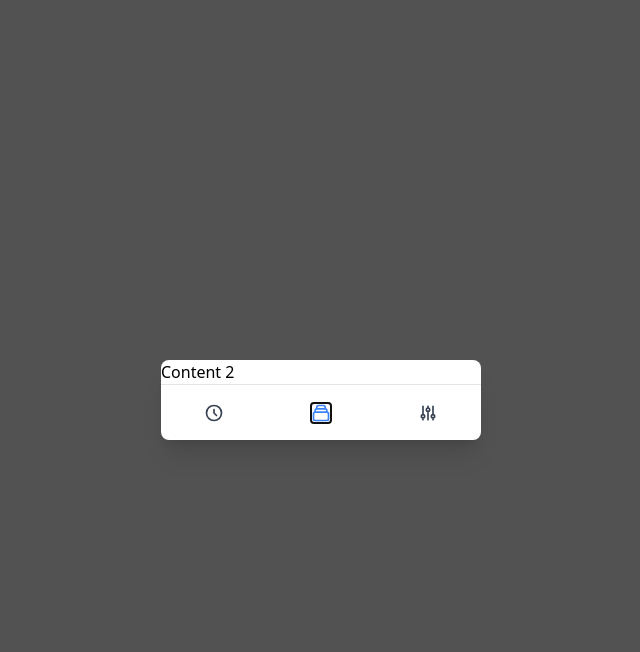
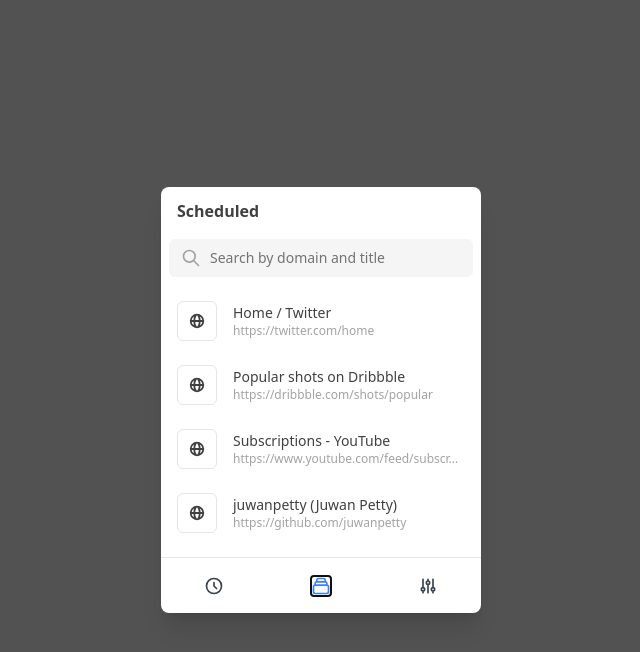
Before and after one commit to juwanpetty/project-hypnos, a Next.js app: page / in a window 1280 px wide. Both pictures are taken after a click on the tab 639 px from the left and 541 px from the top of the page. Shown: the top 652 px of the page, without its empty margins (319-959 px from the left). Built offline with nearby package versions, Linux system fonts and the light colour scheme.

Commit message:
Add the Collections page

```diff
--- a/pages/index.js
+++ b/pages/index.js
@@ -1,4 +1,5 @@
 import Actions from 'views/Actions/Actions';
+import Collections from 'views/Collections/Collections';
 
 import { Tab } from '@headlessui/react';
 import {
@@ -14,7 +15,9 @@
         <Tab.Panel>
           <Actions />
         </Tab.Panel>
-        <Tab.Panel>Content 2</Tab.Panel>
+        <Tab.Panel>
+          <Collections />
+        </Tab.Panel>
         <Tab.Panel>Content 3</Tab.Panel>
       </Tab.Panels>
 
--- /dev/null
+++ b/views/Collections/Collections.js
@@ -0,0 +1,49 @@
+import CollectionItem from './components/CollectionItem';
+
+import { SearchIcon } from '@heroicons/react/outline';
+
+const Collections = () => {
+  return (
+    <>
+      <div className="flex h-12 items-center px-4">
+        <h1 className="font-bold text-neutral-700">Scheduled</h1>
+      </div>
+
+      <div className="mx-2 pb-4">
+        <div className="relative mt-1 rounded-md">
+          <div className="pointer-events-none absolute inset-y-0 left-0 flex items-center pl-3">
+            <SearchIcon
+              className="h-5 w-5 text-neutral-400"
+              aria-hidden="true"
+            />
+          </div>
+          <input
+            type="search"
+            name="search"
+            id="search"
+            className="block w-full rounded-md border border-neutral-100 bg-neutral-100 py-2 pl-10 pr-2 text-sm placeholder:text-neutral-500 focus:border-blue-500 focus:ring-blue-500"
+            placeholder="Search by domain and title"
+          />
+        </div>
+      </div>
+
+      <div>
+        <CollectionItem title="Home / Twitter" url="https://twitter.com/home" />
+        <CollectionItem
+          title="Popular shots on Dribbble"
+          url="https://dribbble.com/shots/popular"
+        />
+        <CollectionItem
+          title="Subscriptions - YouTube"
+          url="https://www.youtube.com/feed/subscr..."
+        />
+        <CollectionItem
+          title="juwanpetty (Juwan Petty)"
+          url="https://github.com/juwanpetty"
+        />
+      </div>
+    </>
+  );
+};
+
+export default Collections;
--- /dev/null
+++ b/views/Collections/components/CollectionItem.js
@@ -0,0 +1,34 @@
+import Image from 'next/image';
+
+import { GlobeAltIcon } from '@heroicons/react/solid';
+
+const FAVICON_SIZE = 20;
+
+const CollectionItem = ({ title, url, favicon }) => {
+  return (
+    <div className="mx-2 mb-2 flex cursor-pointer items-center rounded-md p-2 last:mb-4 hover:bg-neutral-100">
+      <div className="mr-4 flex h-10 w-10 items-center justify-center rounded-md border border-neutral-200 bg-white p-2.5">
+        {favicon ? (
+          <Image
+            alt={title}
+            src={favicon}
+            width={FAVICON_SIZE}
+            height={FAVICON_SIZE}
+          />
+        ) : (
+          <GlobeAltIcon
+            className="h-5 w-5 text-neutral-700"
+            aria-hidden="true"
+          />
+        )}
+      </div>
+
+      <div>
+        <h2 className="text-sm font-medium text-neutral-700">{title}</h2>
+        <p className="text-xs font-medium text-neutral-400">{url}</p>
+      </div>
+    </div>
+  );
+};
+
+export default CollectionItem;
```
